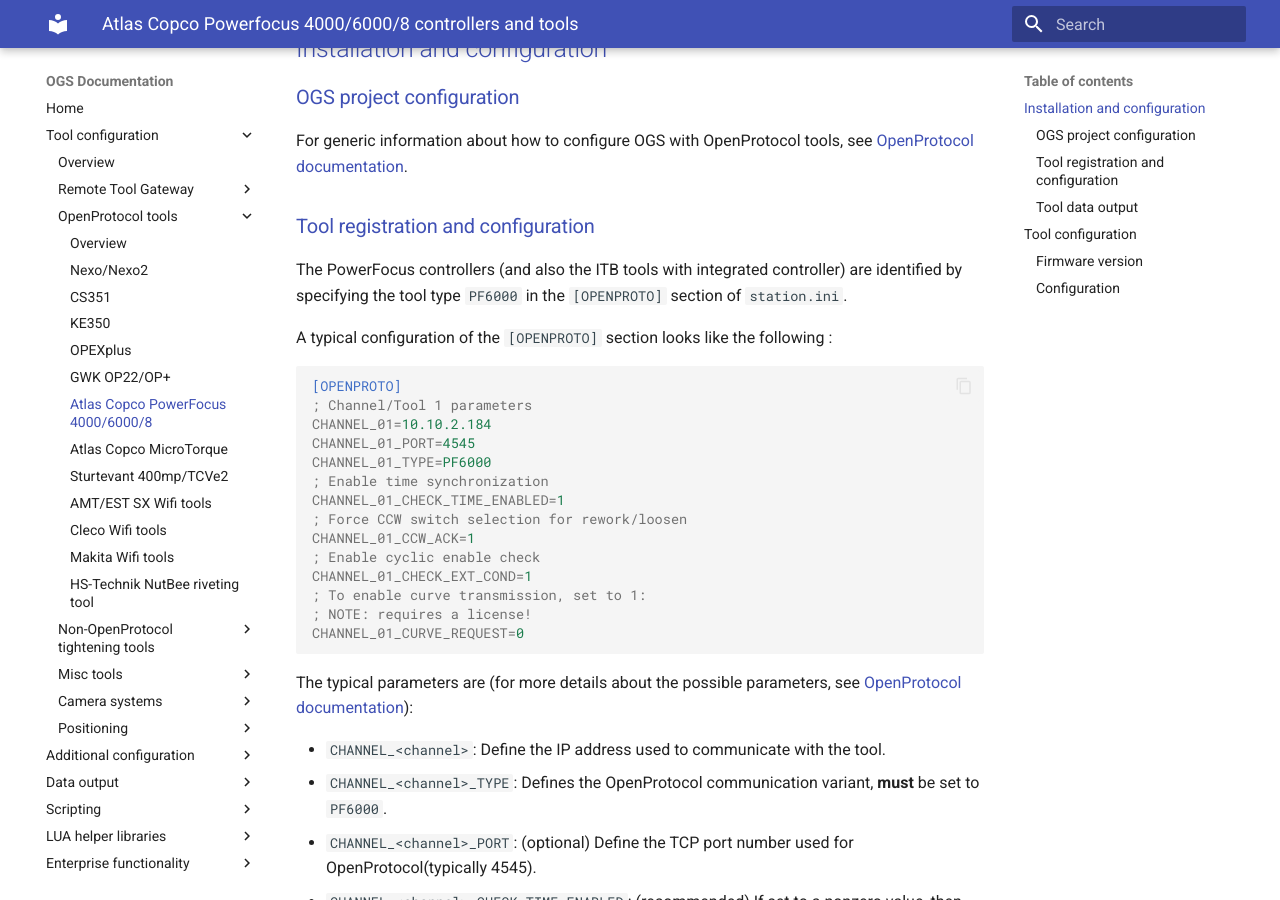
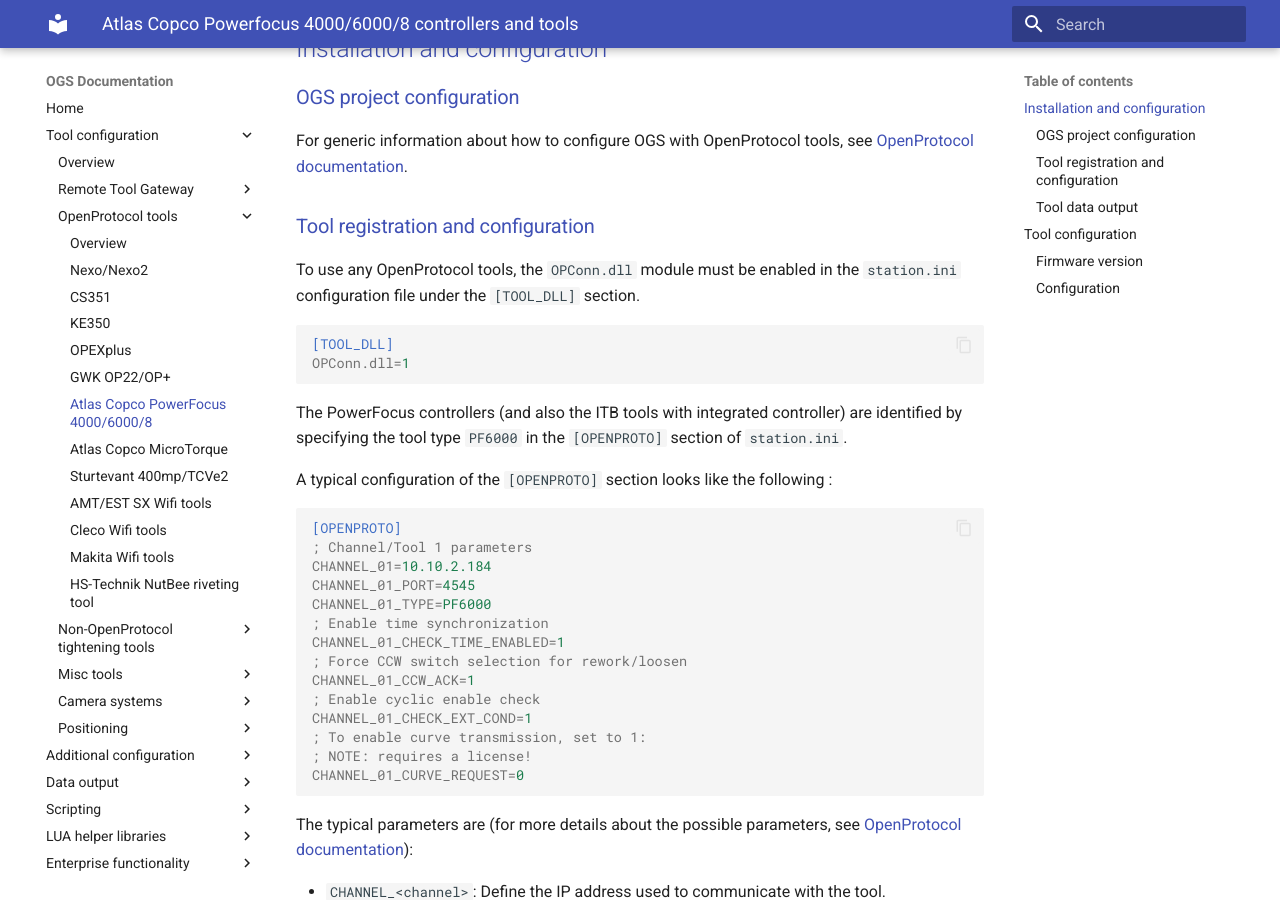
Before and after one commit to haller-erne/ogs, an MkDocs documentation site: the page built from docs/tools/openprotocol/pf6-pf8.md, in a window 1280 px wide and 900 px high, scrolled down 342 px. Built offline with MkDocs 1.6.1 and Material for MkDocs 9.7.7, drawn with Linux system fonts in a browser that asks for light colours.

````diff
--- a/docs/tools/openprotocol/pf6-pf8.md
+++ b/docs/tools/openprotocol/pf6-pf8.md
@@ -22,6 +22,14 @@
 For generic information about how to configure OGS with OpenProtocol tools, see  [OpenProtocol documentation](../README.md).
 
 ### Tool registration and configuration
+
+To use any OpenProtocol tools, the `OPConn.dll` module must be enabled in the `station.ini` configuration file under the `[TOOL_DLL]` section.
+
+``` ini
+[TOOL_DLL]
+OPConn.dll=1
+
+```
 
 The PowerFocus controllers (and also the ITB tools with integrated controller) are identified by specifying the tool type `PF6000` in the `[OPENPROTO]` section of `station.ini`.
 
````
